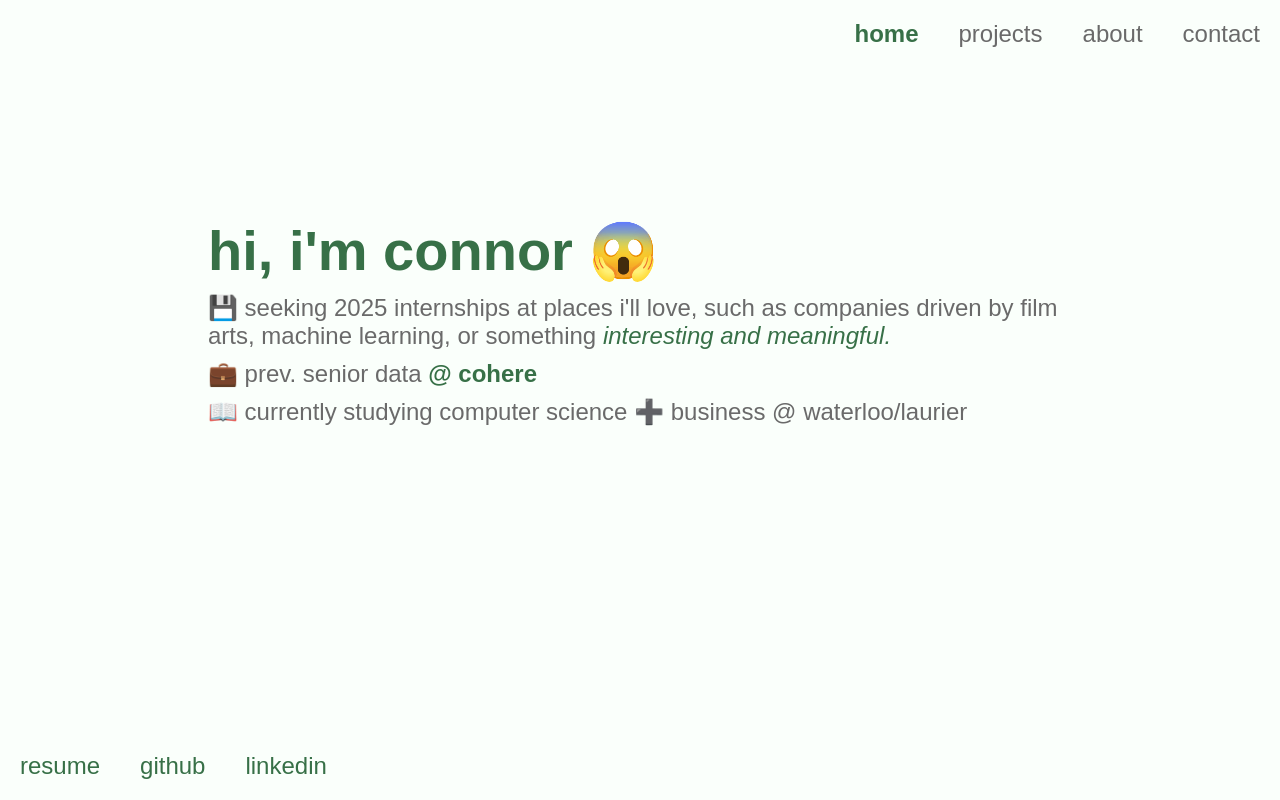
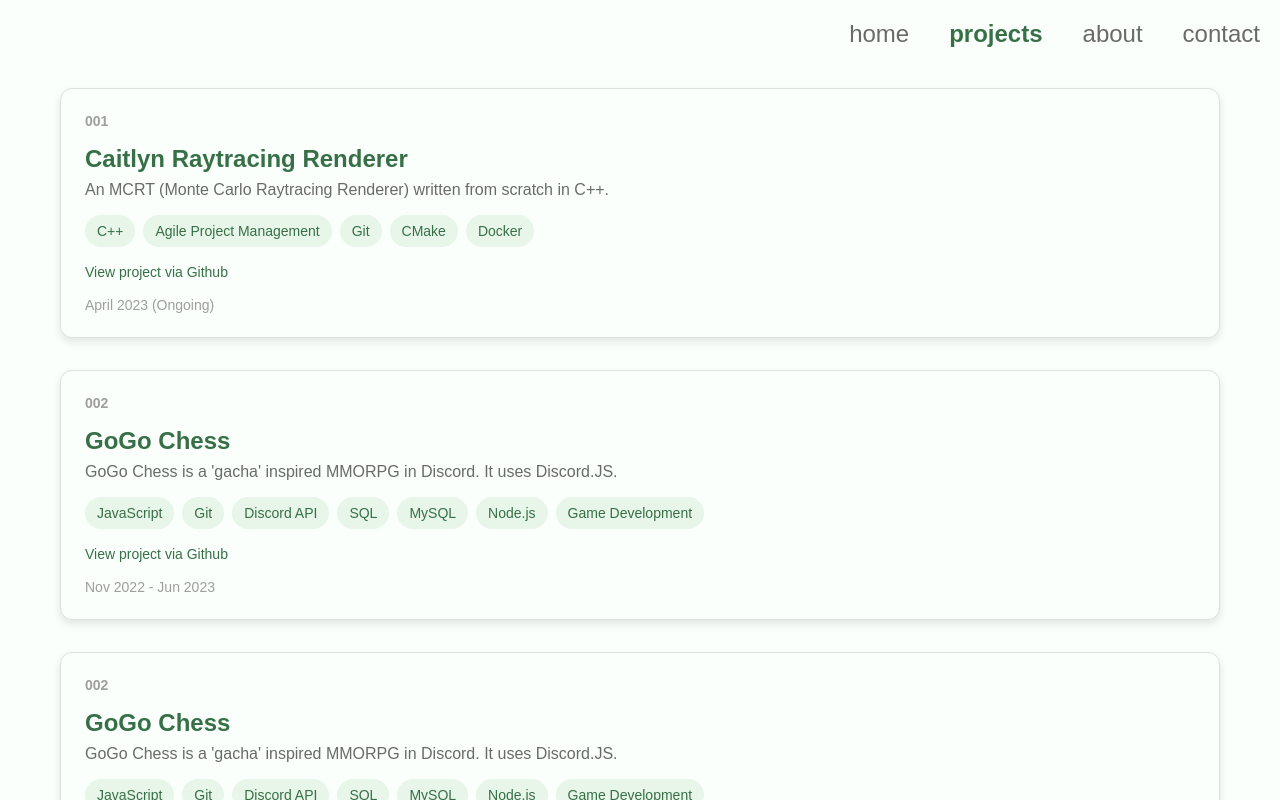
Before and after one commit to connortbot/connortbot.github.io, a React (Create React App) app: page /projects in a window 1280 px wide. Built offline with nearby package versions, Linux system fonts and the light colour scheme.

Commit message:
projects page and routing

```diff
--- a/package.json
+++ b/package.json
@@ -6,8 +6,10 @@
     "@testing-library/jest-dom": "^5.17.0",
     "@testing-library/react": "^13.4.0",
     "@testing-library/user-event": "^13.5.0",
+    "framer-motion": "^11.9.0",
     "react": "^18.3.1",
     "react-dom": "^18.3.1",
+    "react-router-dom": "^6.26.2",
     "react-scripts": "5.0.1",
     "styled-components": "^6.1.13",
     "web-vitals": "^2.1.4"
--- a/src/App.js
+++ b/src/App.js
@@ -1,7 +1,11 @@
 // src/App.js
 import React from 'react';
+import { BrowserRouter as Router, Route, Routes, useLocation } from 'react-router-dom';
+import { AnimatePresence } from 'framer-motion';
+
 import Navbar from './components/Navbar';
 import Home from './components/Home';
+import Projects from './components/Projects';
 import Footer from './components/Footer';
 import styled from 'styled-components';
 
@@ -16,15 +20,39 @@ const AppContainer = styled.div`
   position: relative; /* To position Footer correctly */
 `;
 
+const ContentWrapper = styled.div`
+  flex: 1; /* Takes up remaining space to push footer to the bottom */
+  width: 100%;
+  margin: 0 auto; /* Center the container */
+`;
+
+const AnimatedRoutes = () => {
+	const location = useLocation();
+
+	return (
+	<AnimatePresence mode="wait">
+		<Routes location={location} key={location.pathname}>
+		<Route path="/" element={<Home />} />
+		<Route path="/projects" element={<Projects />} />
+		{/* Add other routes here */}
+		</Routes>
+	</AnimatePresence>
+	);
+};
+
 function App() {
 	return (
 		<>
-		<GlobalStyles />
-		<AppContainer>
-			<Navbar />
-			<Home />
-			<Footer />
-		</AppContainer>
+			<GlobalStyles />
+			<Router>
+				<AppContainer>
+					<Navbar />
+					<ContentWrapper>
+						<AnimatedRoutes />
+					</ContentWrapper>
+					<Footer />
+				</AppContainer>
+			</Router>
     	</>
 	);
 }
--- a/src/GlobalStyles.js
+++ b/src/GlobalStyles.js
@@ -10,7 +10,7 @@ const GlobalStyles = createGlobalStyle`
   body, html {
     height: 100%;
     width: 100%;
-    overflow: hidden;
+    overflow-x: hidden;
     font-family: 'Hanken Grotesk', sans-serif; /* Global font family */
     background-color: #FAFFFB; /* Background color */
   }
--- a/src/components/Footer.js
+++ b/src/components/Footer.js
@@ -2,9 +2,11 @@ import React from 'react';
 import styled from 'styled-components';
 
 const FooterContainer = styled.footer`
-  position: absolute;
-  bottom: 20px;
-  left: 20px;
+  width: 100%;
+  padding: 20px;
+  background-color: #fafffb; /* Background color */
+  position: relative; /* Keep it relative */
+  bottom: 0px; /* Position at the bottom */
 `;
 
 const FooterItems = styled.div`
--- a/src/components/Home.js
+++ b/src/components/Home.js
@@ -1,11 +1,14 @@
 import React from 'react';
+import { motion } from 'framer-motion';
 import styled from 'styled-components';
 
-const HomeContainer = styled.div`
+const HomeContainer = styled(motion.div)`
   width: 80%;
   padding: 150px 80px;
   max-width: 1200px;
   margin: 0 auto;
+  overflow: hidden;
+  height: 80vh;
 `;
 
 const Greeting = styled.h1`
@@ -36,9 +39,29 @@ const WeakHighlight = styled.span`
   font-style: italic;
 `;
 
+const pageVariants = {
+    initial: {
+      opacity: 0,
+    },
+    animate: {
+      opacity: 1,
+      transition: { duration: 0.5 },
+    },
+    exit: {
+      opacity: 0,
+      transition: { duration: 0.5 },
+    },
+};
+
+
 const Home = () => {
     return (
-        <HomeContainer>
+        <HomeContainer
+		initial="initial"
+		animate="animate"
+		exit="exit"
+		variants={pageVariants}
+		>
             <Greeting>hi, i'm connor {'\u{1F631}'}</Greeting>
             <Description>
                 {'\u{1F4BE}'} seeking 2025 internships at places i'll love, such as companies driven by film arts, machine learning,
--- a/src/components/Navbar.js
+++ b/src/components/Navbar.js
@@ -1,5 +1,6 @@
 import React from 'react';
 import styled from 'styled-components';
+import { Link, useLocation } from 'react-router-dom';
 
 const Nav = styled.nav`
   display: flex;
@@ -14,7 +15,7 @@ const NavItems = styled.div`
   gap: 20px; /* Gap between the nav items */
 `;
 
-const NavLink = styled.a`
+const NavLink = styled(Link)`
   margin-left: 20px;
   text-decoration: none;
   font-family: 'Hanken Grotesk', sans-serif;
@@ -31,13 +32,23 @@ const NavLink = styled.a`
 `;
 
 const Navbar = () => {
+  const location = useLocation();
+
   return (
     <Nav>
       <NavItems>
-                <NavLink active>home</NavLink>
-                <NavLink>projects</NavLink>
-                <NavLink>about</NavLink>
-                <NavLink>contact</NavLink>
+        <NavLink to="/" active={location.pathname === '/'}>
+          home
+        </NavLink>
+        <NavLink to="/projects" active={location.pathname === '/projects'}>
+          projects
+        </NavLink>
+        <NavLink to="/about" active={location.pathname === '/about'}>
+          about
+        </NavLink>
+        <NavLink to="/contact" active={location.pathname === '/contact'}>
+          contact
+        </NavLink>
       </NavItems>
     </Nav>
   );
--- /dev/null
+++ b/src/components/Projects.js
@@ -0,0 +1,150 @@
+import React from 'react';
+import { motion } from 'framer-motion';
+import styled from 'styled-components';
+
+// Main container for the projects section
+const ProjectsContainer = styled(motion.div)`
+  max-width: 1200px;
+  margin: 0 auto;
+  padding: 20px 20px;
+`;
+
+const ProjectCard = styled.div`
+  background: #FAFFFB; /* Background color of the project card */
+  border: 1px solid #E0E0E0;
+  border-radius: 12px;
+  padding: 24px;
+  margin-bottom: 32px;
+  box-shadow: 0 4px 8px rgba(0, 0, 0, 0.1);
+`;
+
+// Title of the project
+const ProjectTitle = styled.h2`
+  font-size: 24px;
+  font-weight: 700;
+  color: #377047;
+  margin-bottom: 8px;
+`;
+
+// Description of the project
+const ProjectDescription = styled.p`
+  font-size: 16px;
+  color: #6A6A6A;
+  margin-bottom: 16px;
+`;
+
+// Container for tags used in the project
+const TagContainer = styled.div`
+  display: flex;
+  flex-wrap: wrap;
+  gap: 8px;
+  margin-bottom: 16px;
+`;
+
+// Individual tag
+const Tag = styled.span`
+  background: #E8F5E9; /* Light green background */
+  color: #377047;
+  padding: 8px 12px;
+  border-radius: 16px;
+  font-size: 14px;
+  font-weight: 500;
+`;
+
+// Link to project or GitHub
+const ProjectLink = styled.a`
+  font-size: 14px;
+  color: #377047;
+  text-decoration: none;
+  font-weight: 500;
+  &:hover {
+    text-decoration: underline;
+  }
+`;
+
+// Container for date range and other small details
+const ProjectDetails = styled.div`
+  font-size: 14px;
+  color: #9E9E9E;
+  margin-top: 16px;
+`;
+
+// Project number
+const ProjectNumber = styled.div`
+  font-size: 14px;
+  color: #9E9E9E;
+  font-weight: 700;
+  margin-bottom: 16px;
+`;
+
+const projects = [
+  {
+    number: '001',
+    title: 'Caitlyn Raytracing Renderer',
+    description: 'An MCRT (Monte Carlo Raytracing Renderer) written from scratch in C++.',
+    tags: ['C++', 'Agile Project Management', 'Git', 'CMake', 'Docker'],
+    link: 'https://github.com/example',
+    dateRange: 'April 2023 (Ongoing)',
+  },
+  {
+    number: '002',
+    title: 'GoGo Chess',
+    description: "GoGo Chess is a 'gacha' inspired MMORPG in Discord. It uses Discord.JS.",
+    tags: ['JavaScript', 'Git', 'Discord API', 'SQL', 'MySQL', 'Node.js', 'Game Development'],
+    link: 'https://github.com/example',
+    dateRange: 'Nov 2022 - Jun 2023',
+  },
+  {
+    number: '002',
+    title: 'GoGo Chess',
+    description: "GoGo Chess is a 'gacha' inspired MMORPG in Discord. It uses Discord.JS.",
+    tags: ['JavaScript', 'Git', 'Discord API', 'SQL', 'MySQL', 'Node.js', 'Game Development'],
+    link: 'https://github.com/example',
+    dateRange: 'Nov 2022 - Jun 2023',
+  },
+  // Add more projects here
+];
+
+const pageVariants = {
+  initial: {
+    opacity: 0,
+  },
+  animate: {
+    opacity: 1,
+    transition: { duration: 0.5 },
+  },
+  exit: {
+    opacity: 0,
+    transition: { duration: 0.5 },
+  },
+};
+
+const Projects = () => {
+  return (
+    <ProjectsContainer
+      initial="initial"
+      animate="animate"
+      exit="exit"
+      variants={pageVariants}
+    >
+      {projects.map((project) => (
+        <ProjectCard key={project.number}>
+          <ProjectNumber>{project.number}</ProjectNumber>
+          <ProjectTitle>{project.title}</ProjectTitle>
+          <ProjectDescription>{project.description}</ProjectDescription>
+          <TagContainer>
+            {project.tags.map((tag) => (
+              <Tag key={tag}>{tag}</Tag>
+            ))}
+          </TagContainer>
+          <ProjectLink href={project.link} target="_blank">
+            View project via Github
+          </ProjectLink>
+          <ProjectDetails>{project.dateRange}</ProjectDetails>
+        </ProjectCard>
+      ))}
+    </ProjectsContainer>
+  );
+};
+
+export default Projects;
```
Also changed, not shown: 1 other file (tests, documents, lock files or other folders). Lines whose indentation alone changed are shown as unchanged.
